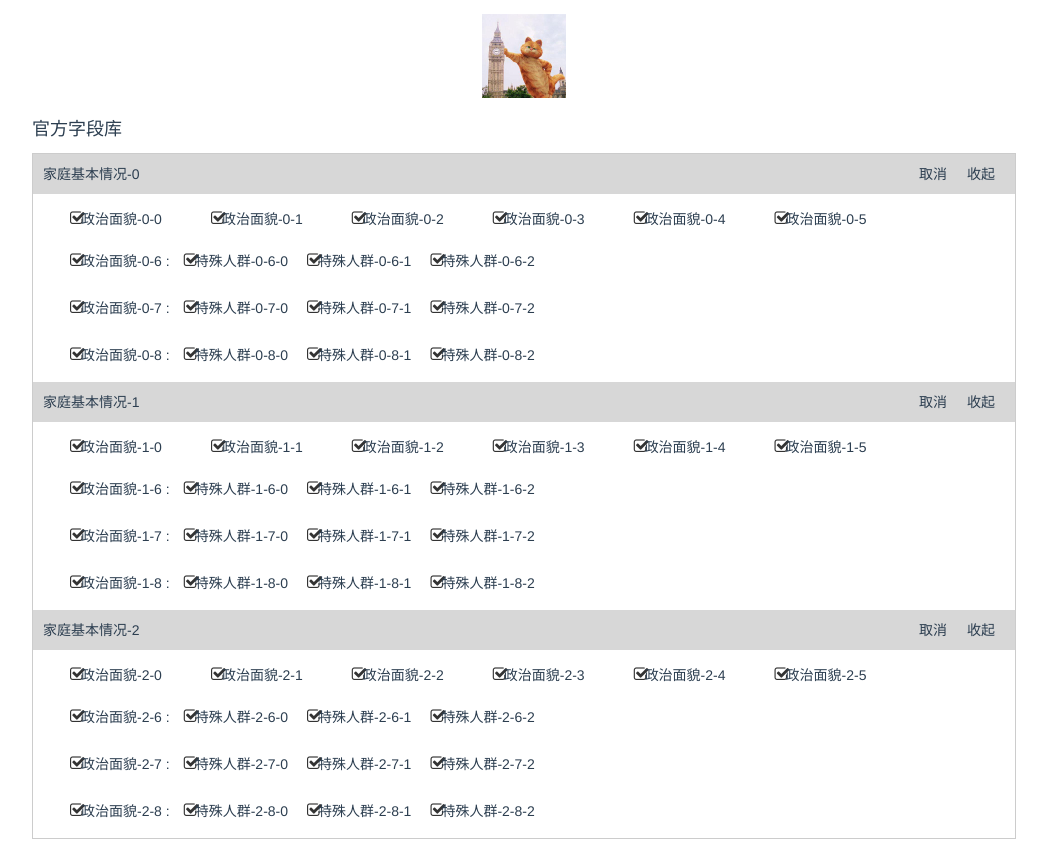
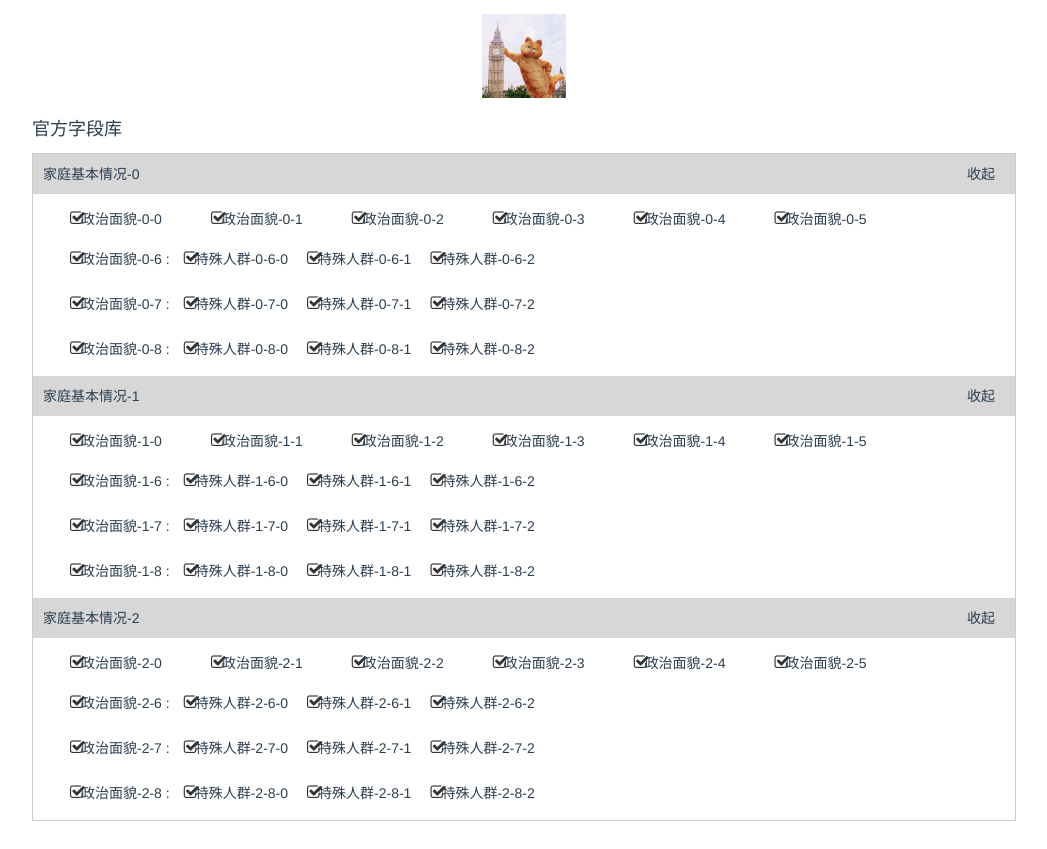
Before and after one commit to tree-component/vdrag, a Vue app: page / in a window 1280 px wide. Shown: the whole page, without its empty margins (116-1163 px from the left). Built offline with nearby package versions, Linux system fonts and the light colour scheme.

Commit message:
features : 去掉全选，判断是否有下一级

```diff
--- a/src/components/xDrag.vue
+++ b/src/components/xDrag.vue
@@ -4,11 +4,11 @@
       <i v-show="model.checkbox" @click="checkItem(model)" class="fa" :class="model.checked ? 'fa-check-square-o' : 'fa-square-o'"></i>
       <span>{{model.text}}</span>
       <div v-show="model.button" class="buttons">
-        <span @click="changeAll(model)">{{text.changeAll}}</span>
+        <!--<span @click="changeAll(model)">{{text.changeAll}}</span>-->
         <span @click="expand(model)">{{text.expand}}</span>
       </div>
     </span>
-    <draggable v-show="model.expand" v-model="model.children" :class="'drag-group-'+model.level"
+    <draggable v-if="model.level<3" v-show="model.expand" v-model="model.children" :class="'drag-group-'+model.level"
      :options="dragOptions" :move="onMove" @sort="onSort" @add="onAdd" @remove="onRemove" @update="onUpdate">
       <x-drag v-for="children in model.children" :model="children" :options="options" :fn="fn">
       </x-drag>
```
